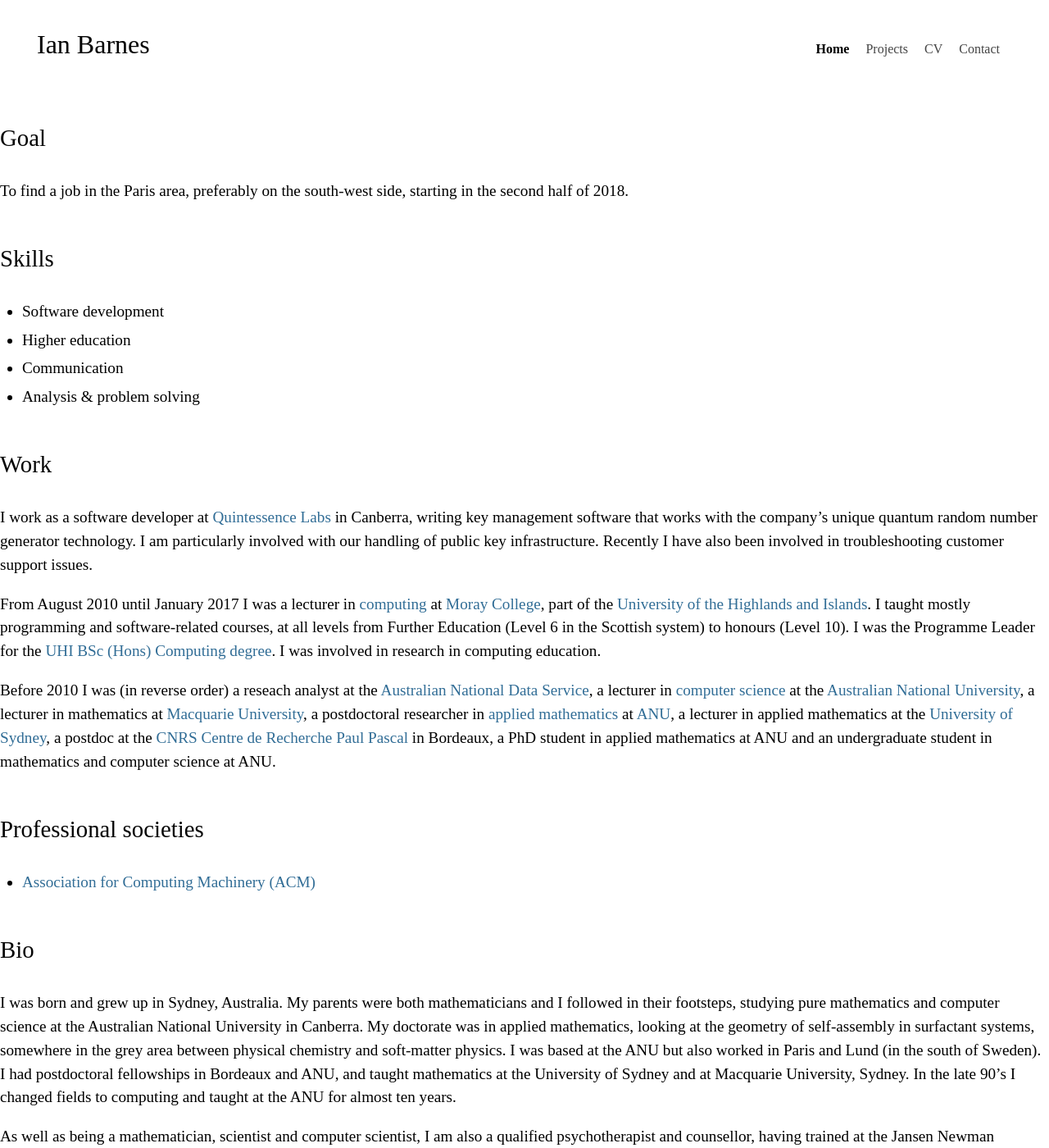
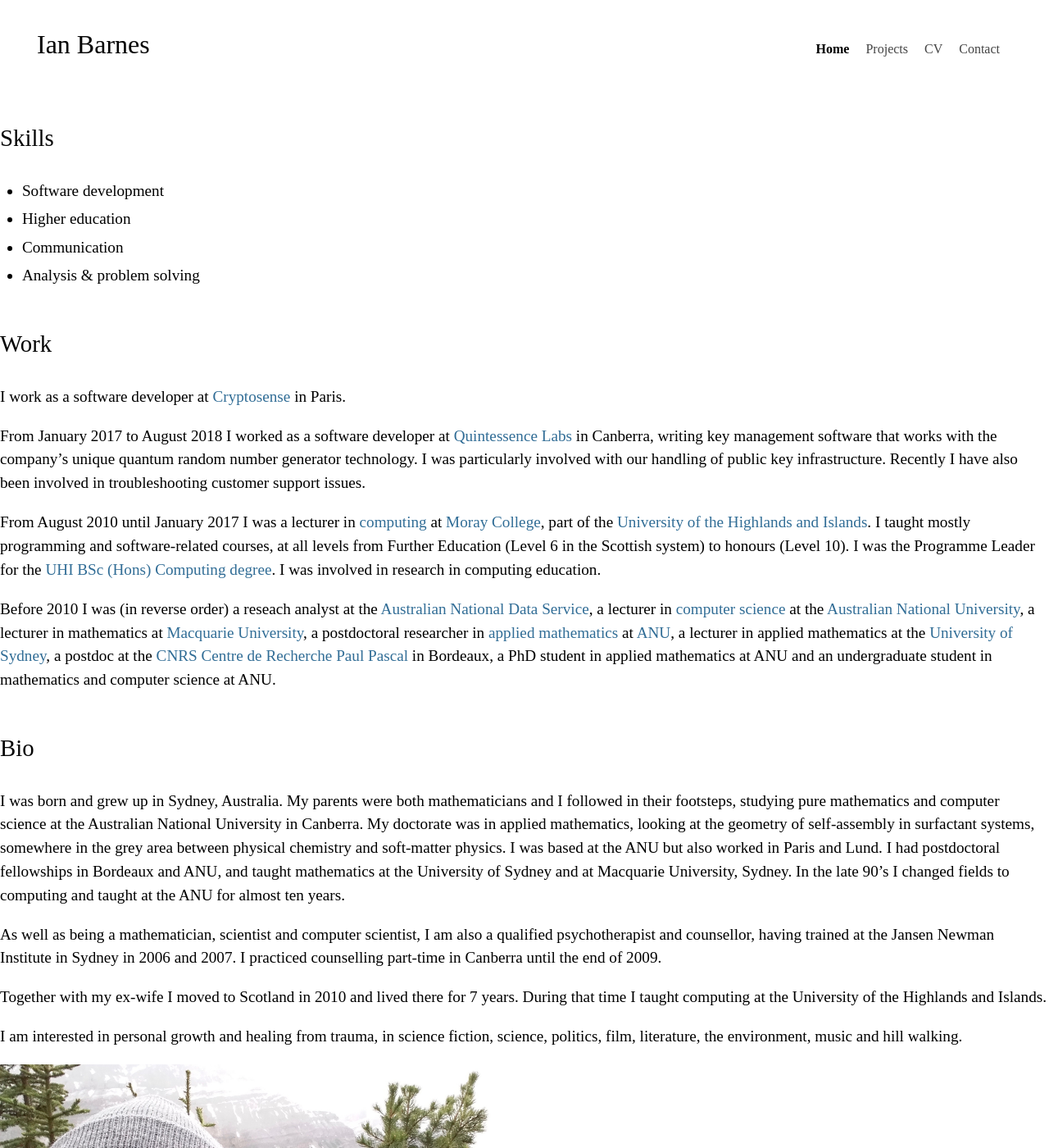
Before and after one commit to ian-barnes/ian-barnes.github.io, a Jekyll site: the page built from index.md, in a window 1280 px wide and 1400 px high. Shown: the whole window at 82% size. Built offline with Jekyll 4.4.1, drawn with Linux system fonts in a browser that asks for light colours; some web fonts are replaced; some of the changed text lies outside the part shown.

Commit message:
Bring up to date

```diff
--- a/_config.yml
+++ b/_config.yml
@@ -3,6 +3,7 @@
 # Created  2014-01-04 Mostly copied from Rasmus Andersson.
 # Modified 2014-02-07 Add base url
 # Modified 2017-10-21 Change time zone to Australia, add name, change to Kramdown
+# Modified 2020-12-05 Time zone to France
 
 name: Ian Barnes
 
@@ -10,7 +11,7 @@ lsi: false
 highlighter: false
 permalink: /:year/:month/:day/:title.html
 baseurl: http://www.ianbarnes.me.uk
-timezone: Australia/Sydney
+timezone: Europe/Paris
 
 # Enable SmartyPants (curly quotes, long dashes, ellipses etc)
 
--- a/index.md
+++ b/index.md
@@ -3,13 +3,6 @@ layout: page
 title: Home
 description: Personal web site of Ian Barnes
 ---
-
-
-Goal
-----
-
-To find a job in the Paris area, preferably on the south-west side, starting in
-the second half of 2018.
 
 
 Skills
@@ -24,11 +17,15 @@ Skills
 Work
 ----
 
-I work as a software developer at [Quintessence Labs][qlabs] in Canberra,
-writing key management software that works with the company's unique quantum
-random number generator technology. I am particularly involved with our handling
-of public key infrastructure. Recently I have also been involved in
-troubleshooting customer support issues.
+I work as a software developer at [Cryptosense][cryptosense] in Paris.
+
+[cryptosense]: https://cryptosense.com/
+
+From January 2017 to August 2018 I worked as a software developer at
+[Quintessence Labs][qlabs] in Canberra, writing key management software that
+works with the company's unique quantum random number generator technology. I
+was particularly involved with our handling of public key infrastructure.
+Recently I have also been involved in troubleshooting customer support issues.
 
 [qlabs]: http://www.quintessencelabs.com/
 
@@ -65,25 +62,19 @@ science at ANU.
 [CRPP]: http://www.crpp-bordeaux.cnrs.fr/
 
 
-Professional societies
-----------------------
-
-- [Association for Computing Machinery (ACM)](http://member.acm.org/~ian.barnes)
-
-
 Bio
 ---
 
-I was born and grew up in Sydney, Australia. My parents were both mathematicians
-and I followed in their footsteps, studying pure mathematics and computer
-science at the Australian National University in Canberra. My doctorate was in
-applied mathematics, looking at the geometry of self-assembly in surfactant
-systems, somewhere in the grey area between physical chemistry and soft-matter
-physics. I was based at the ANU but also worked in Paris and Lund (in the south
-of Sweden). I had postdoctoral fellowships in Bordeaux and ANU, and taught
+I was born and grew up in Sydney, Australia. My parents were both
+mathematicians and I followed in their footsteps, studying pure mathematics and
+computer science at the Australian National University in Canberra. My
+doctorate was in applied mathematics, looking at the geometry of self-assembly
+in surfactant systems, somewhere in the grey area between physical chemistry
+and soft-matter physics. I was based at the ANU but also worked in Paris and
+Lund. I had postdoctoral fellowships in Bordeaux and ANU, and taught
 mathematics at the University of Sydney and at Macquarie University, Sydney. In
-the late 90's I changed fields to computing and taught at the ANU for almost ten
-years.
+the late 90's I changed fields to computing and taught at the ANU for almost
+ten years.
 
 As well as being a mathematician, scientist and computer scientist, I am also a
 qualified psychotherapist and counsellor, having trained at the Jansen Newman
@@ -97,8 +88,4 @@ and Islands.
 I am interested in personal growth and healing from trauma, in science fiction,
 science, politics, film, literature, the environment, music and hill walking.
 
-![Ian Barnes at Lake Louise in the Canadian Rockies]({{ site.baseurl }}/images/2016-06-11-10-31-14-Lake-Louise.jpg)
-
-I am married to Céline Claustre, a wonderful French school teacher who lives in
-Gif-sur-Yvette, near Paris. In late 2018 I plan to move to France to be with
-her, and will be looking for employment not too far from Gif.
+![At Lake Louise in the Canadian Rockies, June 2016]({{ site.baseurl }}/images/2016-06-11-10-31-14-Lake-Louise.jpg)
```
Also changed, not shown: contact/index.md (+8 -3 lines), cv/index.md (+37 -34 lines), projects/index.md (+4 -2 lines).
